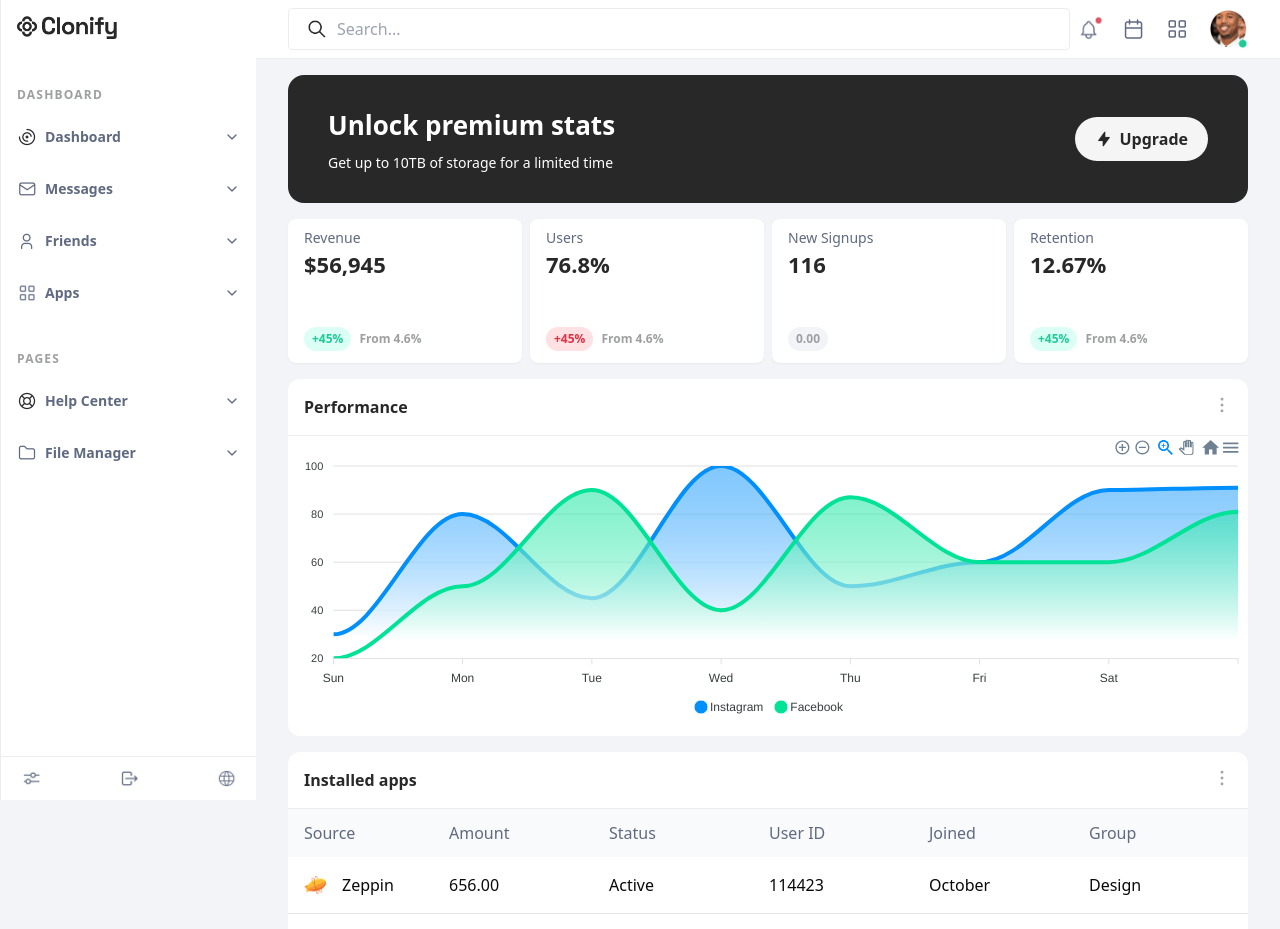
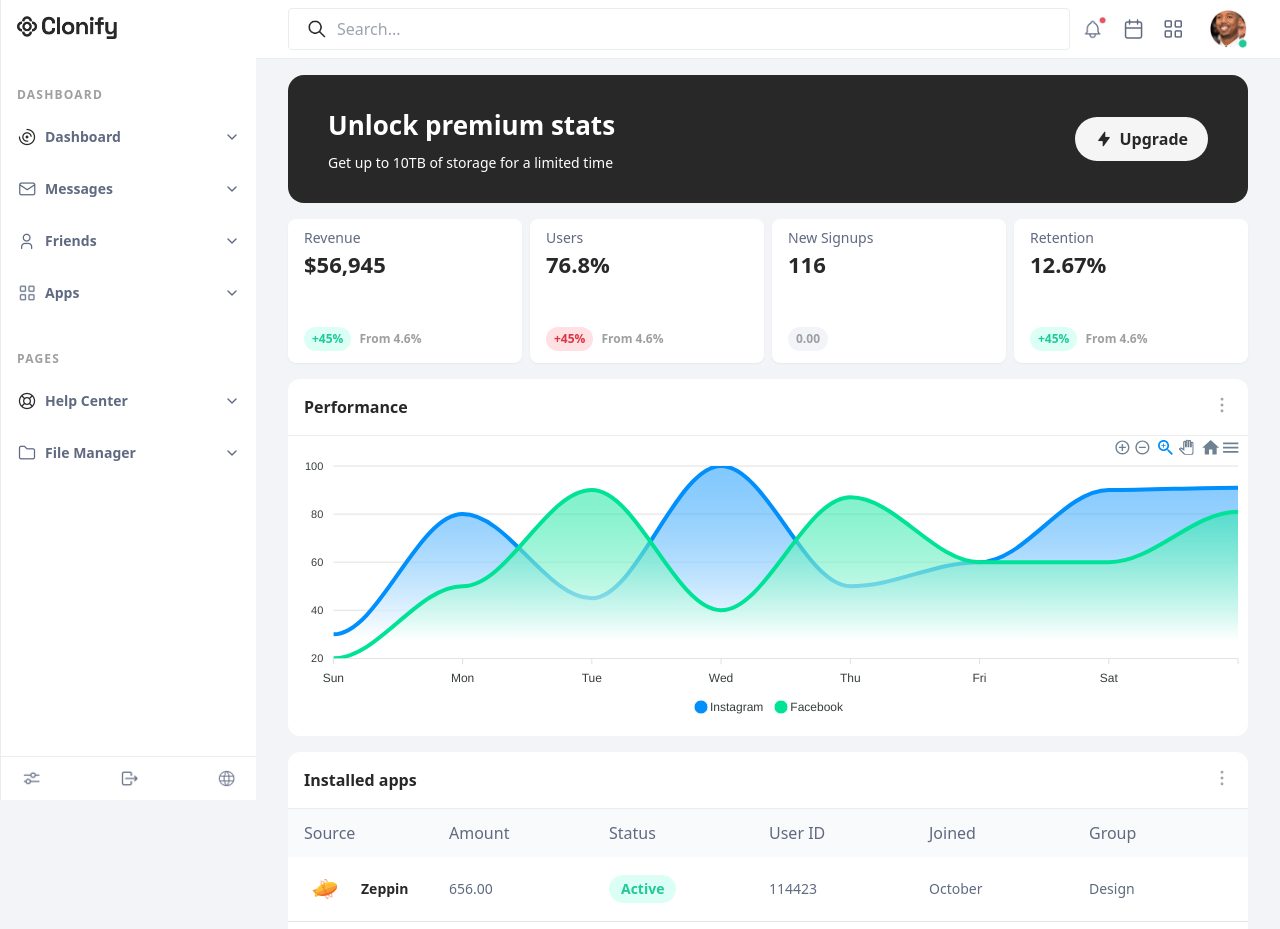
Before and after one commit to sd012gfhkhhvh/assesments, a React (Vite) app in the folder task-3/frontend/: page / in a window 1280 px wide. Shown: the top 929 px of the page. Built offline with nearby package versions, Linux system fonts and the light colour scheme.

Commit message:
added style to badges

```diff
--- a/task-3/frontend/src/components/custom/Table.tsx
+++ b/task-3/frontend/src/components/custom/Table.tsx
@@ -6,6 +6,10 @@ import { tableData } from "@/data/tableData";
 //asset import
 import leftArrow from "../../assets/arrow-left.png";
 import rightArrow from "../../assets/arrow-right.png";
+
+//enums
+import { Status } from "@/data/tableData";
+import { Colors } from "@/data/tableData";
 
 export const Table = () => {
   const [data] = useState(tableData);
@@ -44,9 +48,13 @@ export const Table = () => {
 
         {/* pagination */}
         <div className="flex justify-center items-center gap-3 py-5">
-          <button className="hover:shadow-lg rounded-lg"><img src={leftArrow} width={"32px"} height={"32px"} alt="icon" /></button>
+          <button className="hover:shadow-lg rounded-lg">
+            <img src={leftArrow} width={"32px"} height={"32px"} alt="icon" />
+          </button>
           <p className="text-[#282828] text-lg">1/15</p>
-          <button className="hover:shadow-lg rounded-lg"><img src={rightArrow} width={"32px"} height={"32px"} alt="icon" /></button>
+          <button className="hover:shadow-lg rounded-lg">
+            <img src={rightArrow} width={"32px"} height={"32px"} alt="icon" />
+          </button>
         </div>
       </div>
     </ChartWrapper>
@@ -73,21 +81,41 @@ export const TableRowComponent: FC<TableRow> = ({
   joined,
   group,
 }) => {
+  const [color, setColor] = useState("");
+  const [bgColor, setBgColor] = useState("");
+
+  useState(() => {
+    if (status === Status.Active) {
+      setColor(Colors.green_primary);
+      setBgColor(Colors.green_secondary);
+    } else if (status === Status.Cancelled) {
+      setColor(Colors.dark_primary);
+      setBgColor(Colors.dark_secondary);
+    } else if (status === Status.Pending) {
+      setColor(Colors.orange_primary);
+      setBgColor(Colors.orange_secondary);
+    }
+  }, []);
+
   return (
-    <tr className="border-b border-1-[#EAECF0]">
+    <tr className="border-b border-1-[#EAECF0] text-sm hover:shadow-lg rounded-lg">
       <td className="p-4">
         <div className="flex justify-start items-center gap-4">
-          <div className="">
-            <img src={source.logo} width={"22px"} height={"15px"} alt="X" />
+          <div className="px-2 py-1.5 cursor-pointer">
+            <img src={source.logo} width={"25px"} height={"25px"} alt="X" />
           </div>
-          {source.name}
+          <div className="text-[#282828] font-semibold">{source.name}</div>
         </div>
       </td>
-      <td>{amount}</td>
-      <td>{status}</td>
-      <td>{user_id}</td>
-      <td>{joined}</td>
-      <td>{group}</td>
+      <td className="text-[#5F6980]">{amount}</td>
+      <td className="text-[#5F6980]">
+        <div className="rounded-full px-3 py-1 w-fit font-semibold" style={{ color: `${color}`, background: `${bgColor}` }}>
+          {status}
+        </div>
+      </td>
+      <td className="text-[#5F6980]">{user_id}</td>
+      <td className="text-[#5F6980]">{joined}</td>
+      <td className="text-[#5F6980]">{group}</td>
     </tr>
   );
 };
--- a/task-3/frontend/src/components/custom/Topbar.tsx
+++ b/task-3/frontend/src/components/custom/Topbar.tsx
@@ -4,7 +4,7 @@ import bellIcon from "../../assets/bell.png";
 import calendarIcon from "../../assets/calendar.png";
 import layoutGridIcon from "../../assets/layout-grid.png";
 import searchIcon from "../../assets/search.png";
-import logoIcon from "../../assets/logo.png"
+import logoIcon from "../../assets/logo.png";
 
 export const Topbar = () => {
   return (
@@ -14,12 +14,7 @@ export const Topbar = () => {
         <div className="flex justify-between items-center p-4 border-b border-[#EAECF0] ">
           {/* logo */}
           <div>
-            <img
-              width={"100px"}
-              height={"24px"}
-              src={logoIcon}
-              alt="logo"
-            />
+            <img width={"100px"} height={"24px"} src={logoIcon} alt="logo" />
           </div>
           {/* avatar */}
           <div>
@@ -49,19 +44,25 @@ export const Topbar = () => {
         <div className="w-[208px] flex gap-5 items-center justify-between">
           {/* icons */}
           <div className="w-full flex justify-between cursor-pointer">
+            <div className="cursor-pointer hover:shadow-lg rounded-lg p-1">
               <img width={"24px"} height={"24px"} src={bellIcon} alt="bell" />
+            </div>
+            <div className="cursor-pointer hover:shadow-lg rounded-lg p-1">
               <img
                 width={"24px"}
                 height={"24px"}
                 src={calendarIcon}
                 alt="calendar"
               />
+            </div>
+            <div className="cursor-pointer hover:shadow-lg rounded-lg p-1">
               <img
                 width={"24px"}
                 height={"24px"}
                 src={layoutGridIcon}
                 alt="layout-grid"
               />
+            </div>
           </div>
 
           {/* avatar */}
--- a/task-3/frontend/src/data/tableData.ts
+++ b/task-3/frontend/src/data/tableData.ts
@@ -5,13 +5,13 @@ import fingmaLogo from '../assets/apps/figma.png'
 import vueLogo from '../assets/apps/vue.png'
 import angularLogo from '../assets/apps/angular.png'
 
-enum Status {
+export enum Status {
   Active = "Active",
   Pending = "Pending",
   Cancelled = "Cancelled",
 }
 
-enum Colors {
+export enum Colors {
   green_primary = "#20C997",
   green_secondary = "#DCFFF5",
   orange_primary = "#FD7E14",
@@ -20,7 +20,7 @@ enum Colors {
   dark_secondary = "#F2F4F7",
 }
 
-enum Months {
+export enum Months {
   January = "January",
   February = "February",
   March = "March",
@@ -35,7 +35,7 @@ enum Months {
   December = "December",
 }
 
-enum Groups {
+export enum Groups {
   Design = "Design",
   Finance = "Finance",
   Coding = "Coding",
```
Lines whose indentation alone changed are shown as unchanged.
